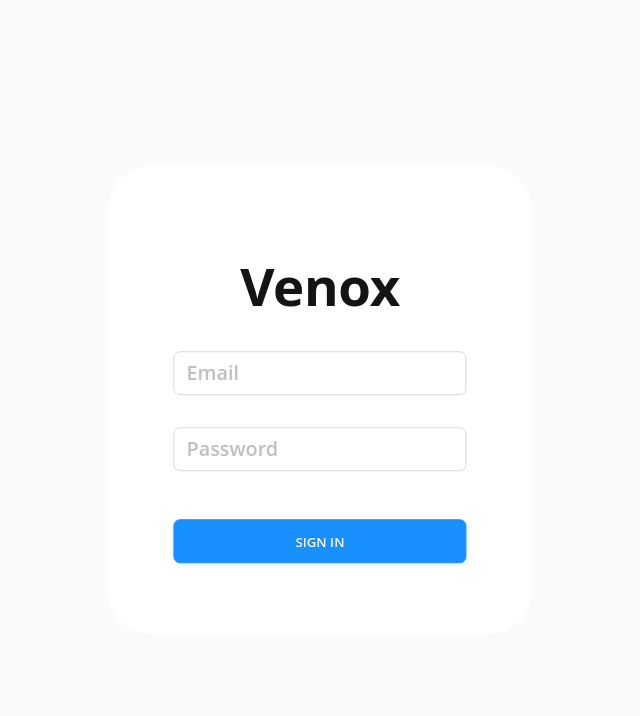
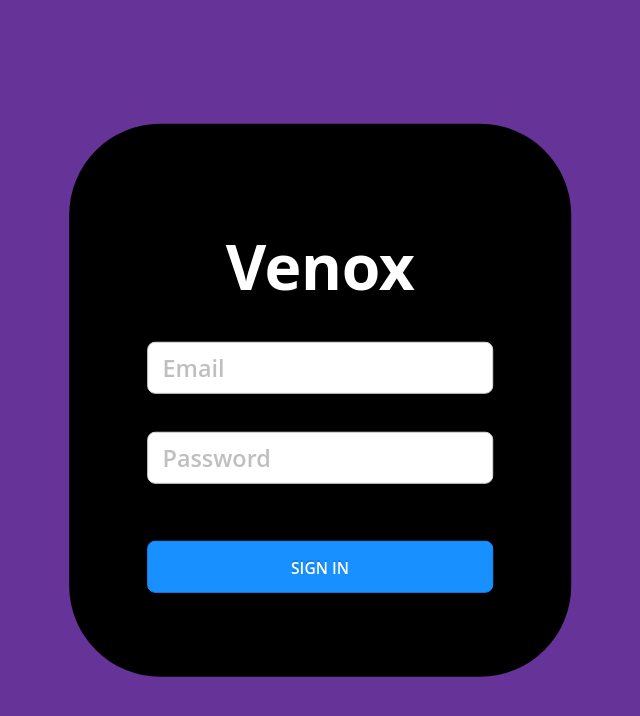
Before and after one commit to vkuprin/velox, a React (Vite) app in the folder client/: page / in a window 1280 px wide. Shown: the top 716 px of the page, without its empty margins (320-960 px from the left). Built offline with nearby package versions, Linux system fonts and the light colour scheme.

Commit message:
styles: form login redesign

```diff
--- a/client/src/pages/SignInPage/index.module.scss
+++ b/client/src/pages/SignInPage/index.module.scss
@@ -9,6 +9,6 @@
 
 .zoom {
   padding: 40px;
-  zoom: 110%;
-  border-radius: 40px;
+  zoom: 130%;
+  border-radius: 70px;
 }
--- a/client/src/styles/main.scss
+++ b/client/src/styles/main.scss
@@ -5,7 +5,7 @@
 }
 body {
   padding: 0 0 30px 0;
-  background-color: #fafafa;
+  background-color: rebeccapurple;
   letter-spacing: -0.3px;
   color: rgba(0, 0, 0, 0.65);
   font-size: 14px;
@@ -897,7 +897,7 @@ ul.ant-menu.ant-menu-root.ant-menu-inline.ant-menu-light.left-nav {
   h1 {
     font-size: 48px;
     font-weight: 700;
-    color: #141414;
+    color: white;
   }
   h5 {
     font-weight: 400;
@@ -2139,7 +2139,7 @@ span.ismobile {
   left: 50%;
   transform: translate(-50%, -50%);
   max-width: 500px;
-  background: #fff;
+  background: black;
   footer.ant-layout-footer {
     svg {
       width: 18px;
```
